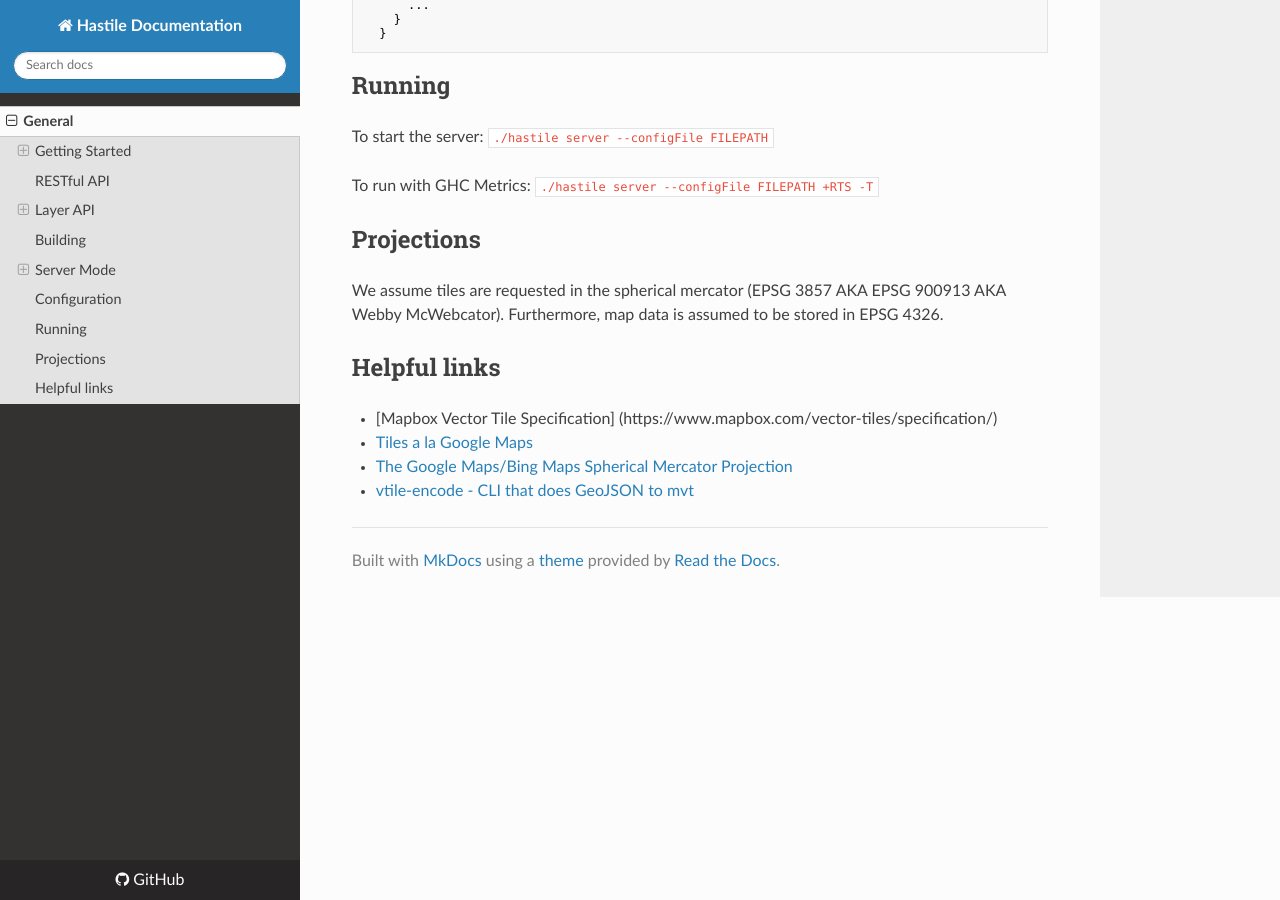
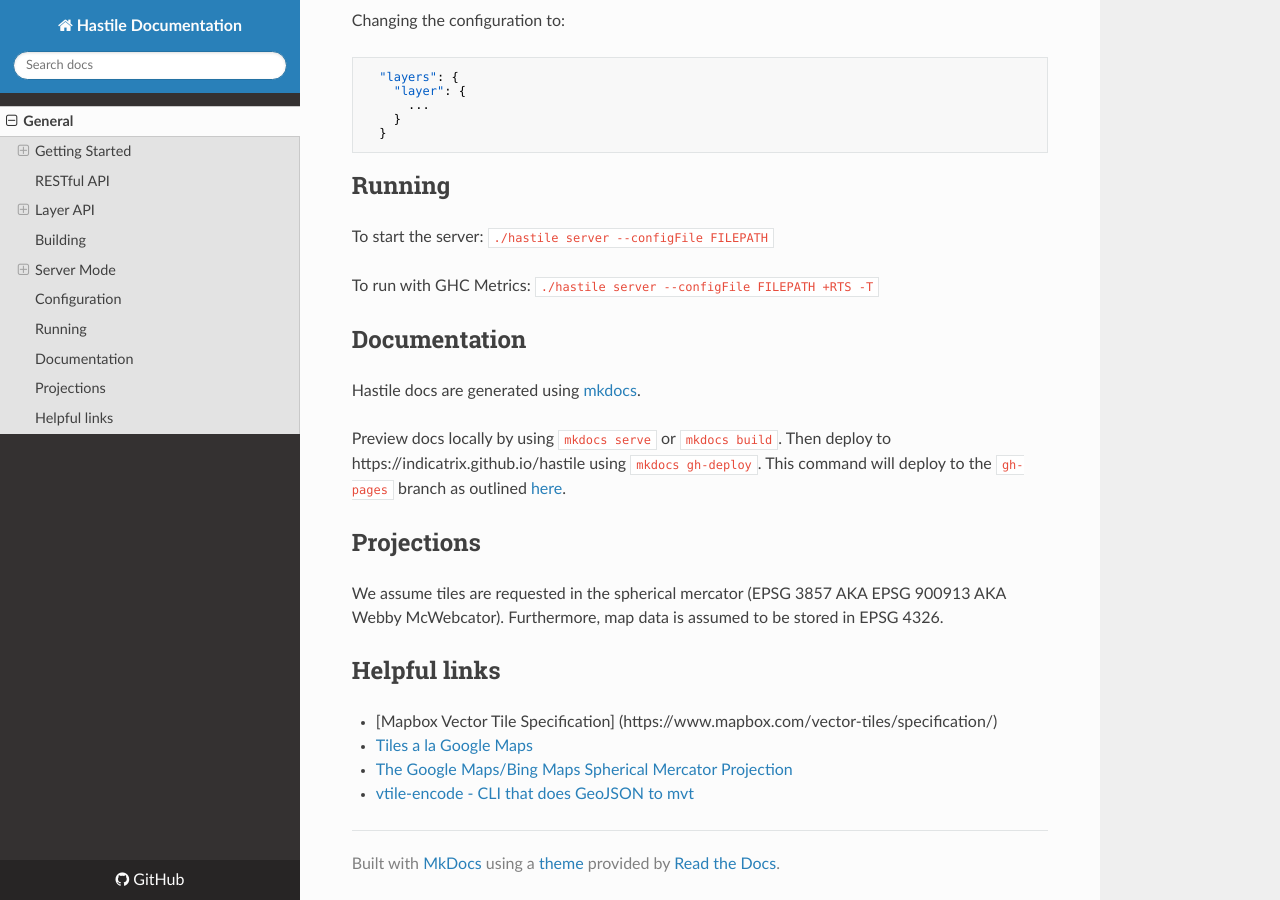
Before and after one commit to zellige/hastile, an MkDocs documentation site: the page built from docs/general.md, in a window 1280 px wide and 900 px high, scrolled down 5000 px. Built offline with MkDocs 1.6.1, drawn with Linux system fonts in a browser that asks for light colours; nearby versions of some CDN libraries; some of the changed text lies outside the part shown.

Commit message:
Instructions on how to generate documentation

````diff
--- a/docs/general.md
+++ b/docs/general.md
@@ -9,17 +9,17 @@
 ### Dependencies:
 #### All
 Install Haskell Stack:
-    ```
+
     curl -sSL https://get.haskellstack.org/ | sh
-    ```
+
 
 #### Linux
-    ```
+
     sudo apt-get update
     sudo apt-get install -y libgmp-dev
     sudo apt-get install postgresql gdal-bin postgis libgeos-dev
     sudo apt install libpq-dev
-    ```
+
 
 ### Build
 
@@ -27,6 +27,7 @@
 "wkb_geometry" column and serve them as layers.
 
 For example:
+
 - `stack build`
 - `stack exec -- hastile starter --dbConnection "host=localhost port=5432 user=dba password=password dbname=mapdata" --port 8080 --host "http://localhost" --cfgFile hastile-config.json`
 
@@ -223,6 +224,13 @@
 To run with GHC Metrics:
 `./hastile server --configFile FILEPATH +RTS -T`
 
+
+## Documentation
+
+Hastile docs are generated using [mkdocs](https://www.mkdocs.org).
+
+Preview docs locally by using `mkdocs serve` or `mkdocs build`. Then deploy to https://indicatrix.github.io/hastile using `mkdocs gh-deploy`. This command will deploy to the `gh-pages` branch as outlined [here](https://www.mkdocs.org/user-guide/deploying-your-docs/#github-pages).
+
 ## Projections
 
 We assume tiles are requested in the spherical mercator (EPSG 3857 AKA EPSG 900913 AKA Webby McWebcator). Furthermore, map data is assumed to be stored in EPSG 4326.
````
Also changed, not shown: README.md (+12 -4 lines).
